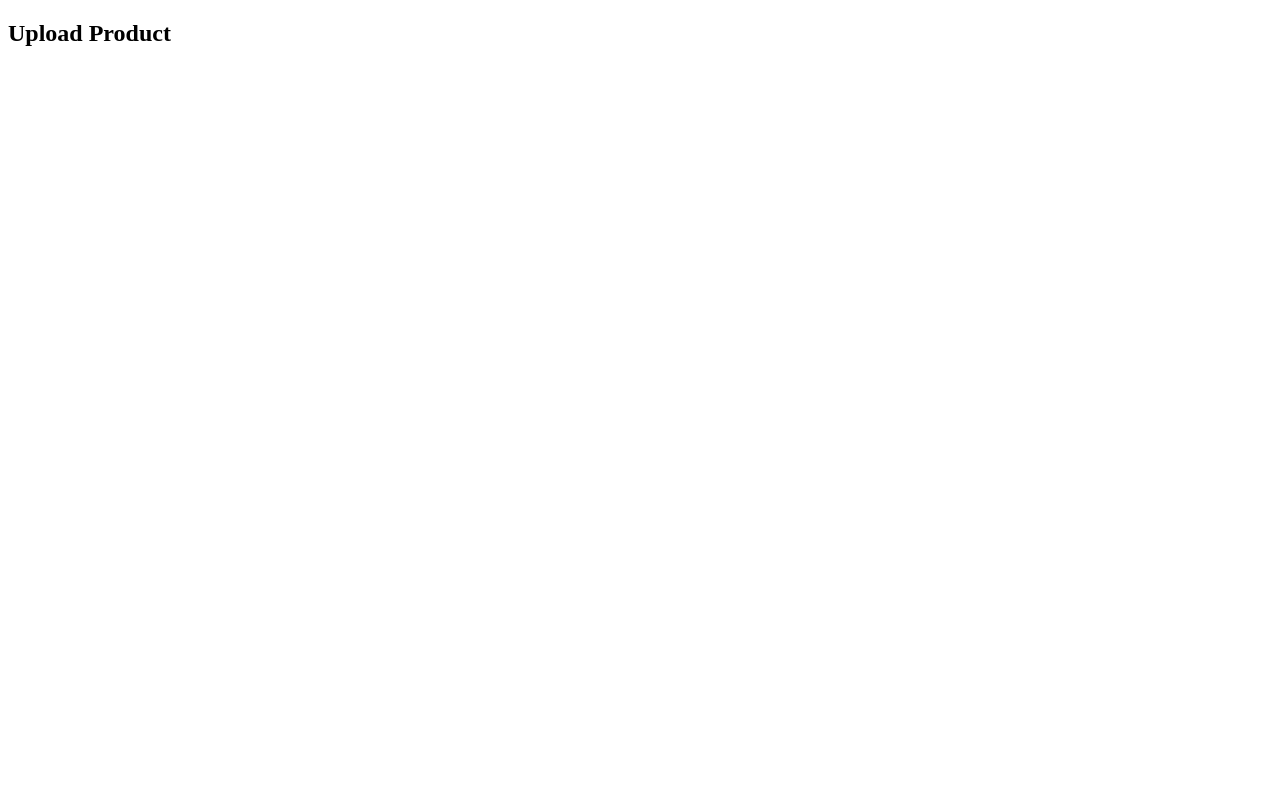
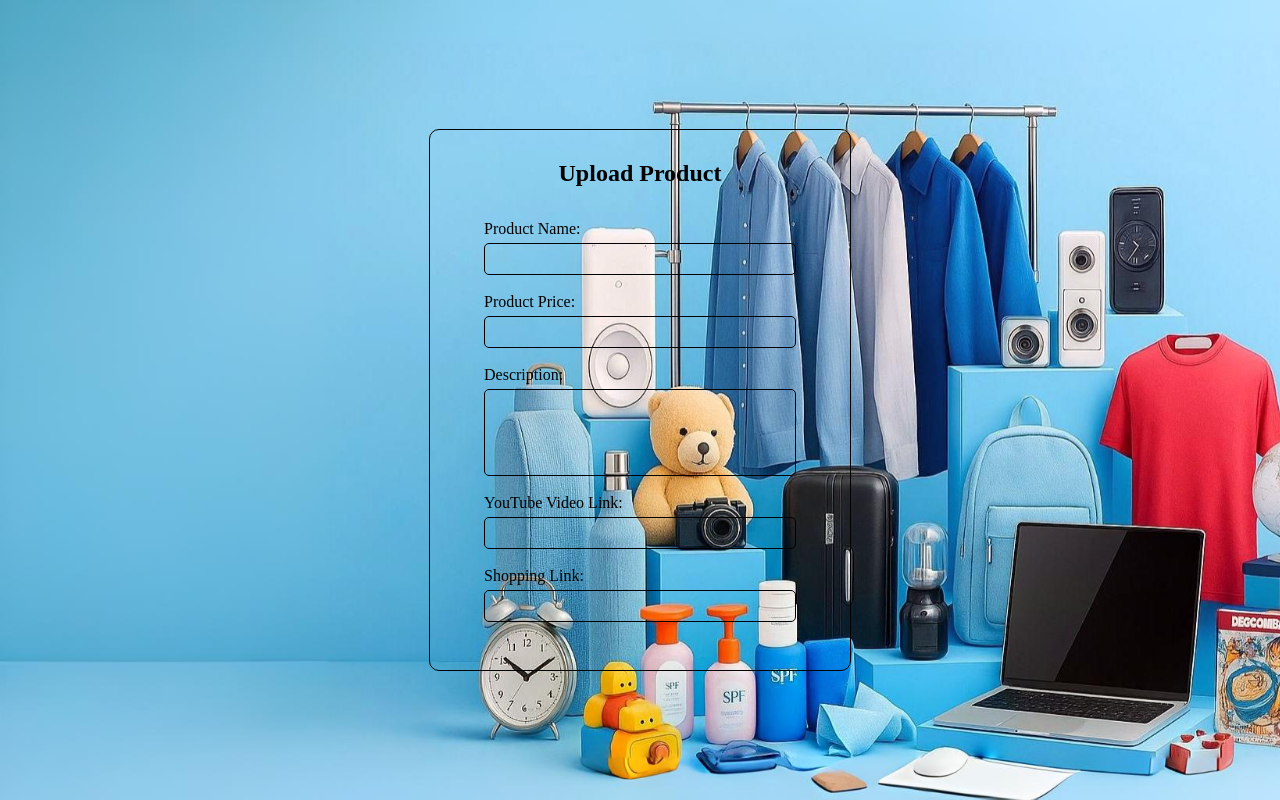
Before and after one commit to Vaja-Bhavin/India-View-Store, a plain HTML site: page uploadProduct.html in a window 1280 px wide. Drawn offline with Linux system fonts and the light colour scheme.

Commit message:
Update uploadProduct.html

```diff
--- a/uploadProduct.html
+++ b/uploadProduct.html
@@ -4,17 +4,35 @@
     <meta charset="UTF-8">
     <meta name="viewport" content="width=device-width, initial-scale=1.0">
     <title>Document</title>
+    <link rel="stylesheet" href="Style/uploadProduct.css">
 </head>
 <body>
     <main>
-        <div>
+        <div id="box-1">
             <h2>Upload Product</h2>
             <form action="">
-                <div>
+                <div class="box-inp">
+                    <label for="name">Product Name:</label>
+                    <input type="text" name="Name" id="name">
+                </div>
+                <div class="box-inp">
+                    <label for="price">Product Price:</label>
+                    <input type="number" name="price" id="price">
+                </div>
+                <div class="box-inp">
+                    <label for="desc">Description:</label>
+                    <textarea name="desc" id="desc" cols="30" rows="5"></textarea>
+                </div>
+                <div class="box-inp">
+                    <label for="ytlink">YouTube Video Link:</label>
+                    <input type="url" name="ytlink" id="ytlink">
+                </div>
+                <div class="box-inp">
+                    <label for="splink">Shopping Link:</label>
+                    <input type="url" name="splink" id="splink">
                 </div>
             </form>
         </div>
     </main>
 </body>
-
 </html>
```
